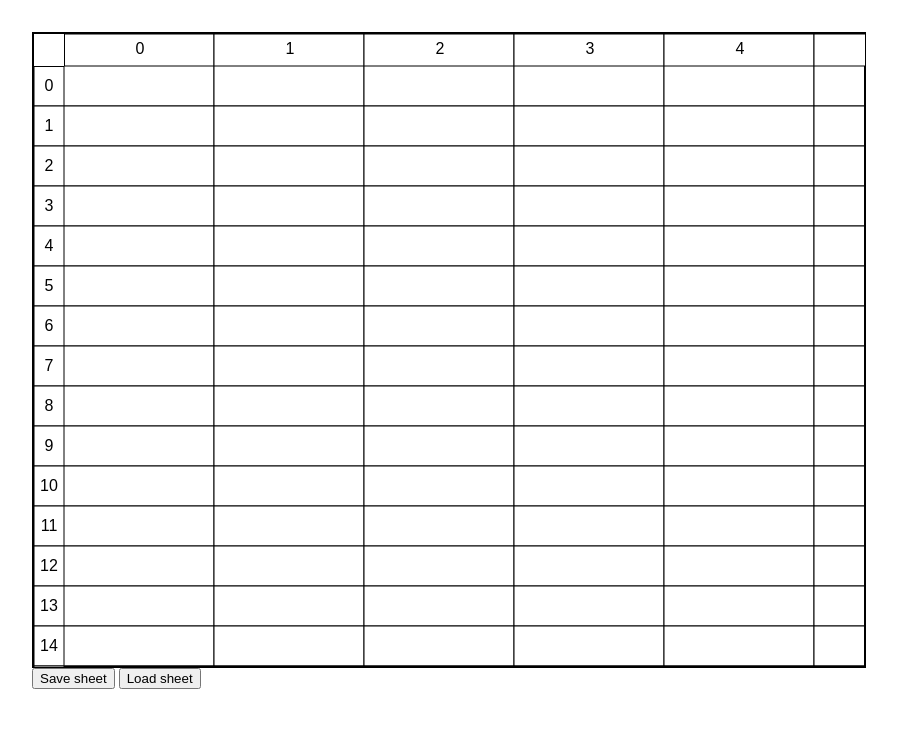
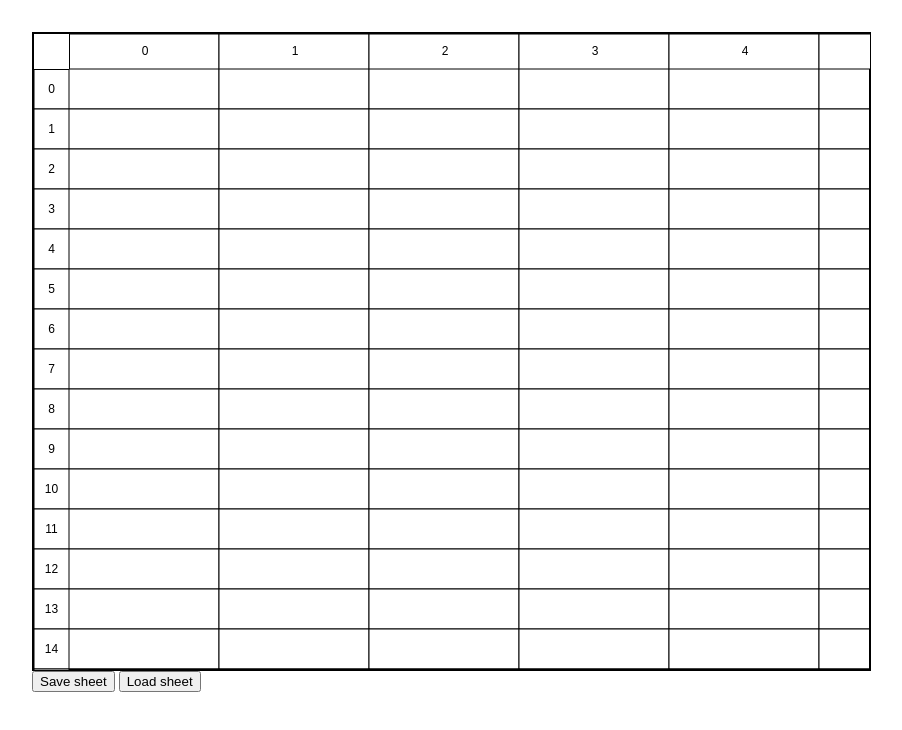
Before and after one commit to yazmeyaa/modern_spreadsheet, a website built with Vite: page index.html in a window 1280 px wide. Shown: the whole page, without its empty margins (0-902 px from the left). Built offline with nearby package versions, Linux system fonts and the light colour scheme.

Commit message:
Little styles fixes for columns and rows bars

```diff
--- a/src/components/columnsBar.ts
+++ b/src/components/columnsBar.ts
@@ -3,7 +3,7 @@ import Spreadsheet, { RenderBox } from "../main";
 export class ColumnsBar {
   public element: HTMLCanvasElement;
   private root: Spreadsheet;
-  public height: number = 32;
+  public height: number = 35;
   public width: number;
   // private resizerWidth = 1;
   ctx: CanvasRenderingContext2D;
@@ -69,7 +69,7 @@ export class ColumnsBar {
     this.ctx.fillStyle = "black";
     this.ctx.textAlign = "center";
     this.ctx.textBaseline = "middle";
-    this.ctx.font = "16px Arial";
+    this.ctx.font = "12px Arial";
     this.ctx.fillText(
       this.root.config.columns[column].title,
       x + width / 2 - this.root.viewport.left,
--- a/src/components/rowsBar.ts
+++ b/src/components/rowsBar.ts
@@ -4,7 +4,7 @@ export class RowsBar {
   element: HTMLCanvasElement;
   ctx: CanvasRenderingContext2D;
   root: Spreadsheet;
-  width: number = 30;
+  width: number = 35;
   height: number;
   resizerHeight = 1;
   constructor(root: Spreadsheet) {
@@ -56,7 +56,7 @@ export class RowsBar {
     this.ctx.fillStyle = "black";
     this.ctx.textAlign = "center";
     this.ctx.textBaseline = "middle";
-    this.ctx.font = "16px Arial";
+    this.ctx.font = "12px Arial";
     this.ctx.fillText(
       this.root.config.rows[row].title,
       this.width / 2,
--- a/src/scss/_spreadsheet.scss
+++ b/src/scss/_spreadsheet.scss
@@ -1,13 +1,13 @@
 $css_prefix: "modern_sc_";
-
-.#{$css_prefix}content {
-  position: absolute;
-}
 
 .#{$css_prefix}spreadsheet_container {
   position: relative;
   isolation: isolate;
   border: 2px solid black;
+}
+
+.#{$css_prefix}content {
+  position: absolute;
 }
 
 .#{$css_prefix}sheet {
@@ -20,6 +20,7 @@ $css_prefix: "modern_sc_";
   overflow: scroll;
   box-sizing: border-box;
   transform: translateZ(0);
+
   &:focus {
     outline: none;
   }
```
Also changed, not shown: index.html (+1 -1 lines).
